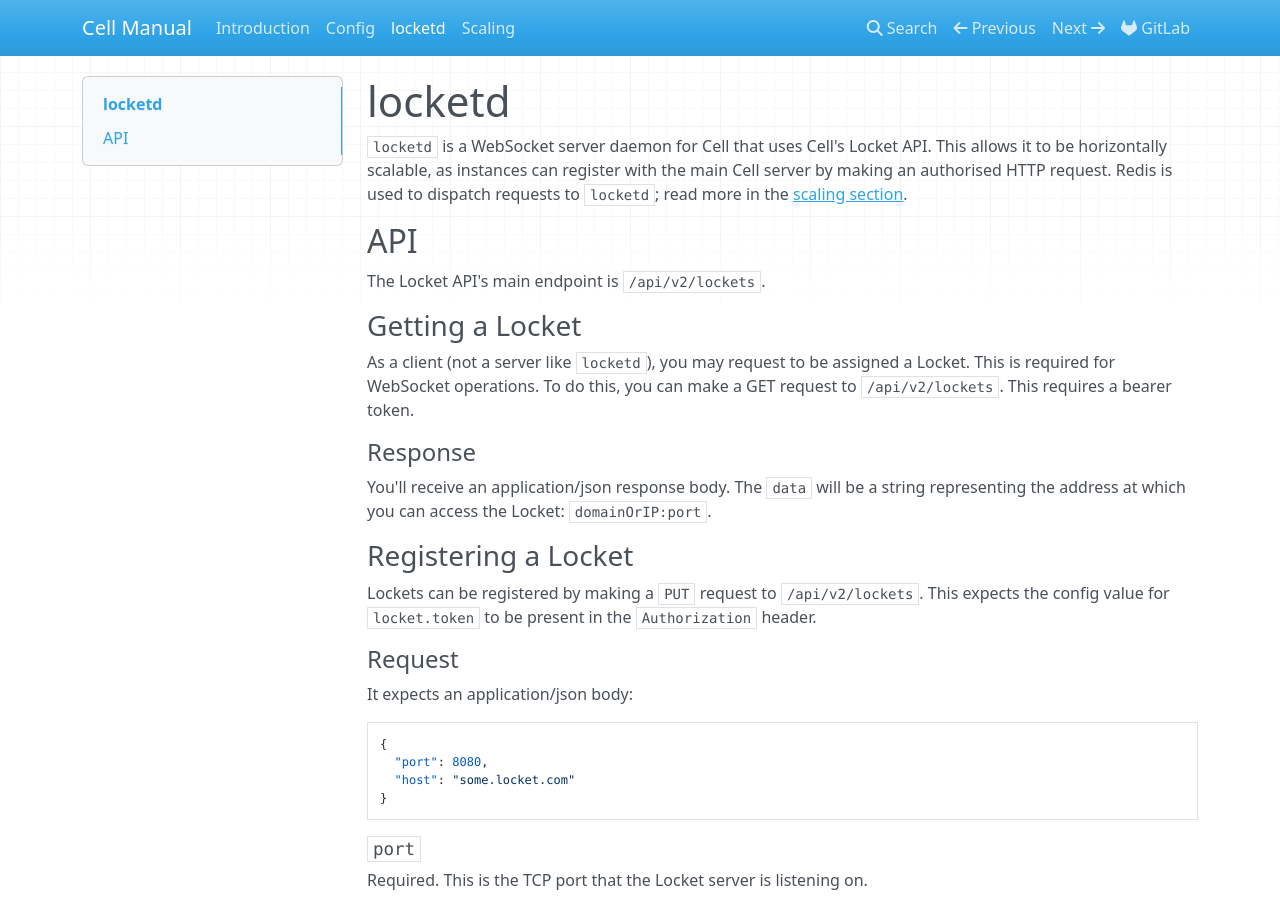
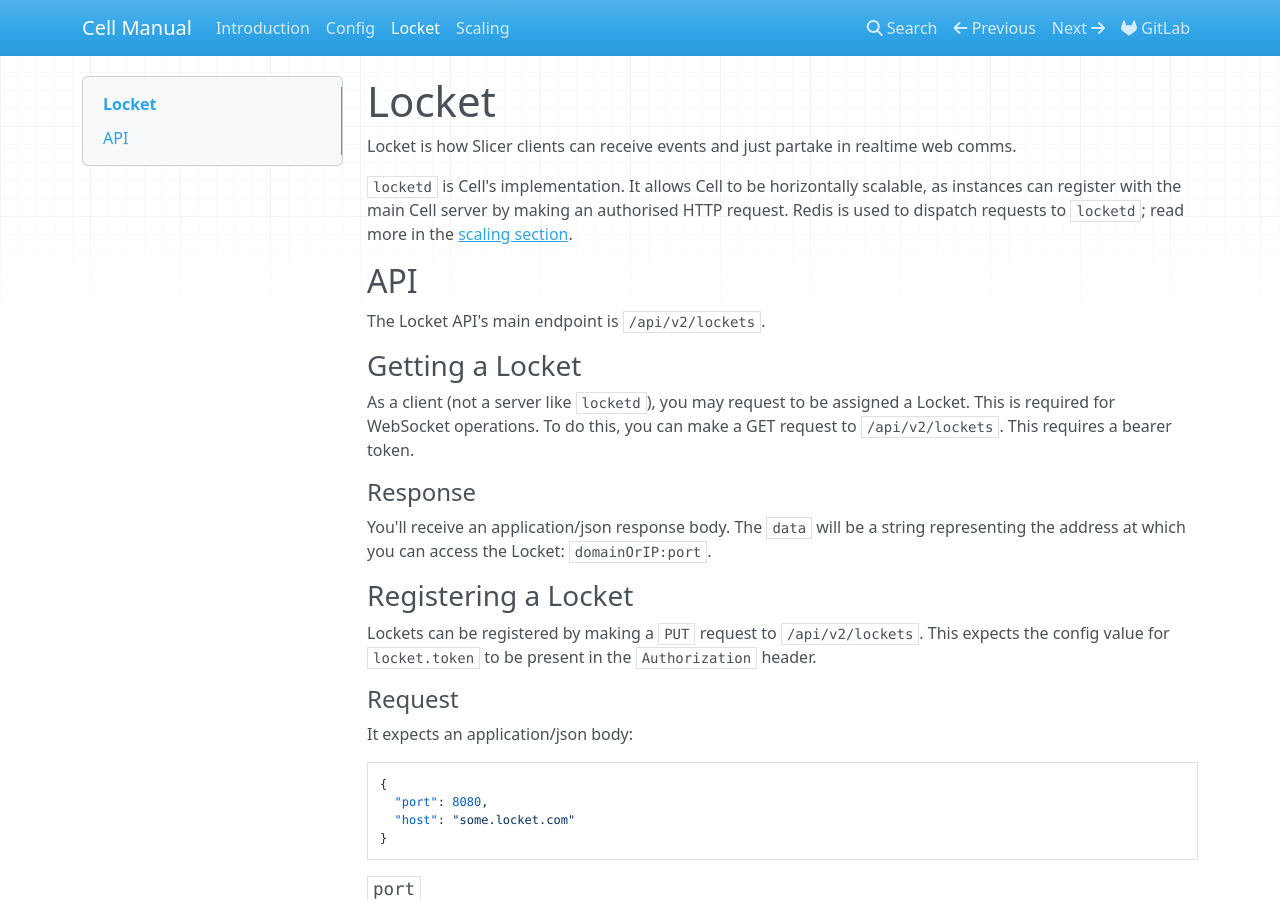
Before and after one commit to open-slicer/cell, an MkDocs documentation site: the page built from docs/locket.md, in a window 1280 px wide and 900 px high. Built offline with MkDocs 1.6.1, drawn with Linux system fonts in a browser that asks for light colours; nearby versions of some CDN libraries.

Commit message:
docs: locketd -> Locket

```diff
--- a/docs/locketd.md
+++ b/docs/locket.md
@@ -1,6 +1,8 @@
-# locketd
+# Locket
 
-`locketd` is a WebSocket server daemon for Cell that uses Cell's Locket API. This allows it to be horizontally scalable, as instances can register with the main Cell server by making an authorised HTTP request. Redis is used to dispatch requests to `locketd`; read more in the [scaling section](scaling.md).
+Locket is how Slicer clients can receive events and just partake in realtime web comms.
+
+`locketd` is Cell's implementation. It allows Cell to be horizontally scalable, as instances can register with the main Cell server by making an authorised HTTP request. Redis is used to dispatch requests to `locketd`; read more in the [scaling section](scaling.md).
 
 ## API
 
```
